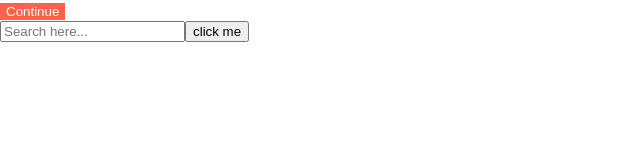
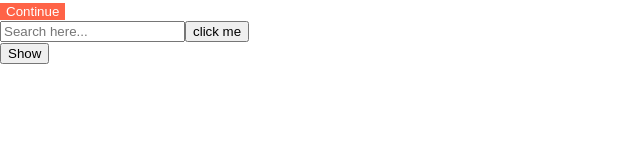
Before and after one commit to yangddu/Learn-React, a React (Create React App) app: page / in a window 1280 px wide. Shown: the top 160 px of the page, without its empty margins (0-640 px from the left). Built offline with nearby package versions, Linux system fonts and the light colour scheme.

Commit message:
add: cleanup

```diff
--- a/src/App.js
+++ b/src/App.js
@@ -1,11 +1,14 @@
 import Button from "./components/Button";
+import Cleanup from "./components/Cleanup";
 import Counter from "./components/Counter";
+import Hello from "./components/Hello";
 
 function App() {
   return (
     <div>
       <Button text="Continue" />
       <Counter />
+      <Cleanup />
     </div>
   );
 }
--- /dev/null
+++ b/src/components/Cleanup.js
@@ -0,0 +1,17 @@
+import React, { useState } from "react";
+import Hello from "./Hello";
+
+const Cleanup = () => {
+  const [showing, setShowing] = useState(false);
+  const onClick = () => {
+    setShowing((prev) => !prev);
+  };
+  return (
+    <div>
+      {showing ? <Hello /> : null}
+      <button onClick={onClick}>{showing ? "Hide" : "Show"}</button>
+    </div>
+  );
+};
+
+export default Cleanup;
--- /dev/null
+++ b/src/components/Hello.js
@@ -0,0 +1,15 @@
+import React, { useEffect } from "react";
+
+const Hello = () => {
+  function byFn() {
+    console.log("bye :(");
+  }
+  function hiFn() {
+    console.log("created :)");
+    return byFn;
+  }
+  useEffect(hiFn, []);
+  return <h1>Hello</h1>;
+};
+
+export default Hello;
```
